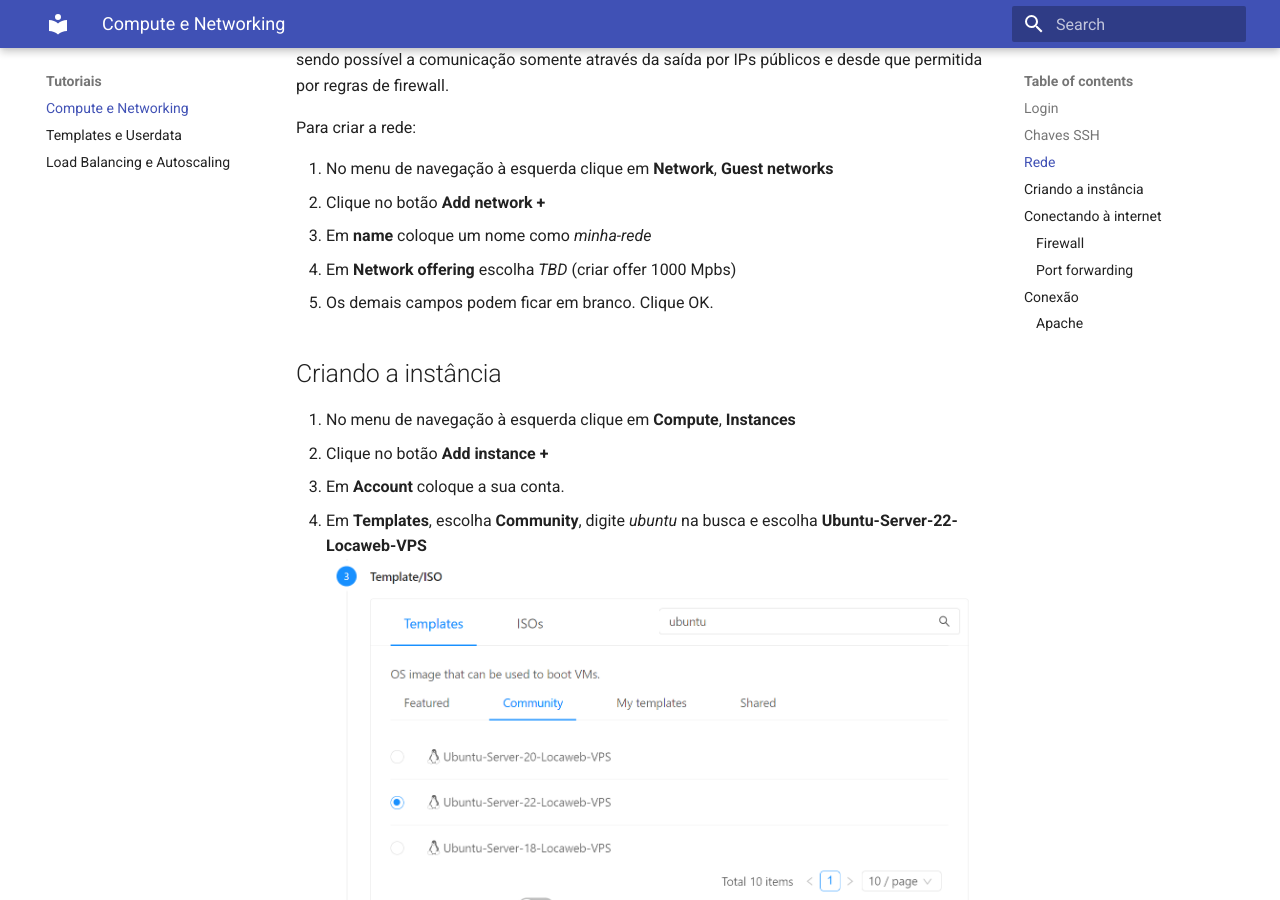
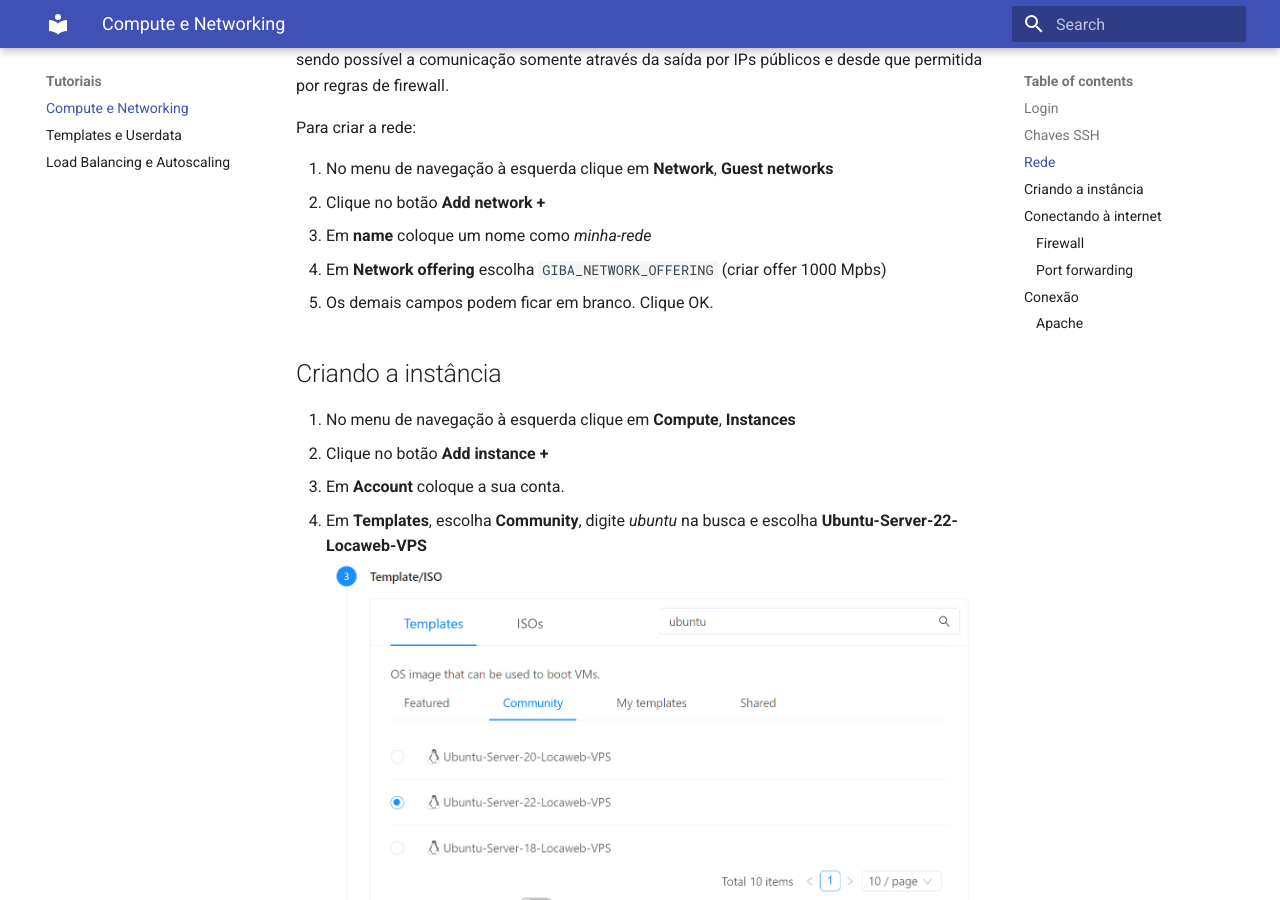
Before and after one commit to gmautner/cloudstack-docs, an MkDocs documentation site: the page built from docs/tutoriais/compute.md, in a window 1280 px wide and 900 px high, scrolled down 1743 px. Built offline with MkDocs 1.6.1 and Material for MkDocs 9.7.7, drawn with Linux system fonts in a browser that asks for light colours.

Commit message:
network offer

```diff
--- a/docs/tutoriais/compute.md
+++ b/docs/tutoriais/compute.md
@@ -37,7 +37,7 @@
 1. No menu de navegação à esquerda clique em __Network__, __Guest networks__
 2. Clique no botão __Add network +__
 3. Em __name__ coloque um nome como _minha-rede_
-4. Em __Network offering__ escolha _TBD_ (criar offer 1000 Mpbs)
+4. Em __Network offering__ escolha `GIBA_NETWORK_OFFERING` (criar offer 1000 Mpbs)
 5. Os demais campos podem ficar em branco. Clique OK.
 
 ## Criando a instância
```
